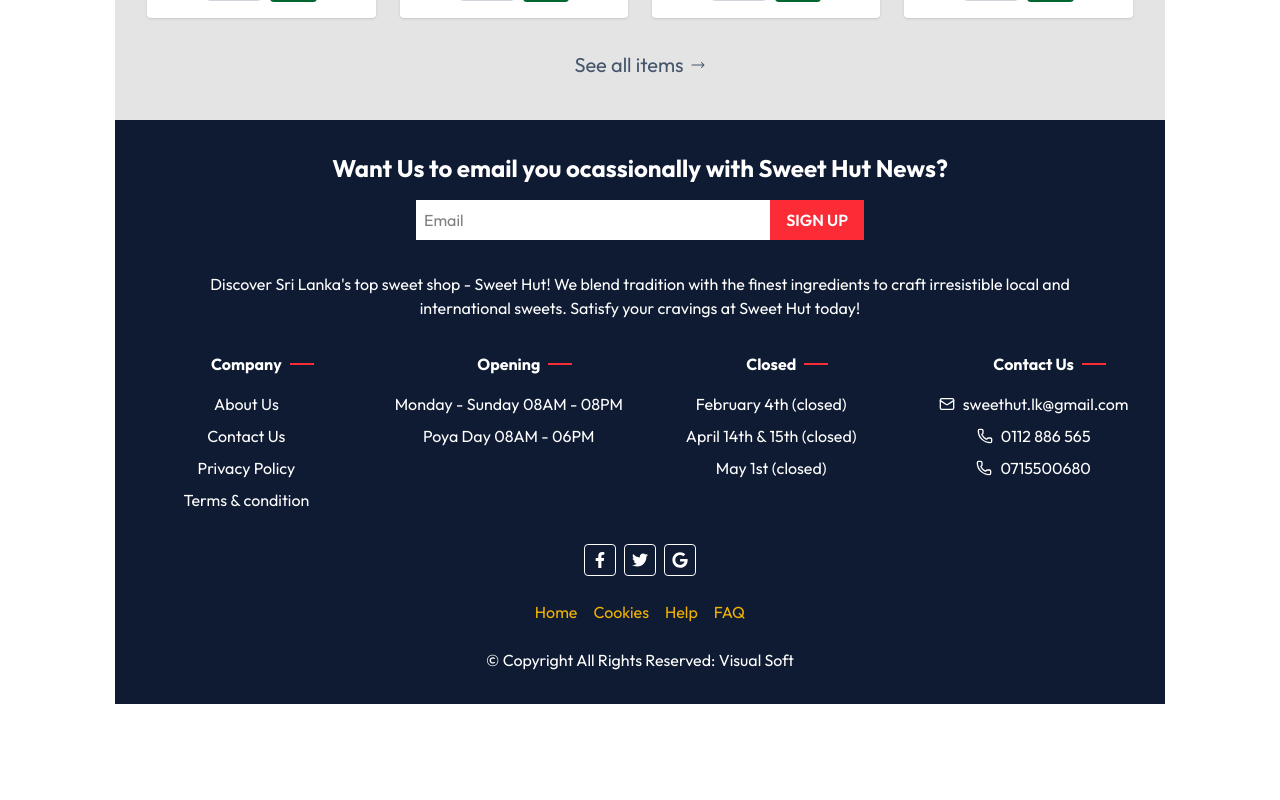
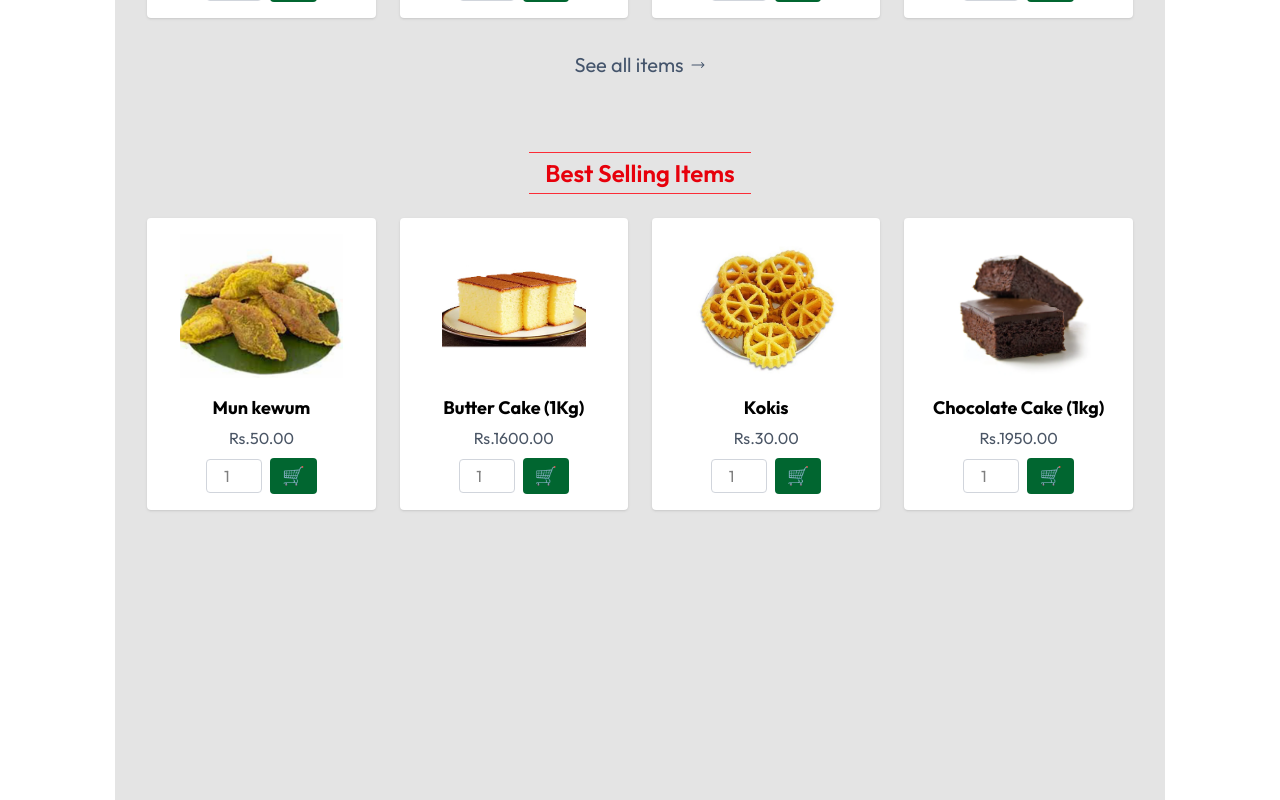
Before and after one commit to sahanharshajith/Sweet-Shop, a React (Vite) app in the folder frontend/: page / in a window 1280 px wide. Shown: the part 1640-2440 px from the top of the page. Before the commit the page ends 2344 px from the top, so only its background shows below. Built offline with nearby package versions, Linux system fonts and the light colour scheme.

Commit message:
feat: Add BestSeller component to showcase best selling items and integrate with cart functionality; remove Footer from multiple pages

```diff
--- a/frontend/src/App.jsx
+++ b/frontend/src/App.jsx
@@ -13,6 +13,7 @@
 import SignInPage from './pages/SignInPage';
 import SignUpPage from './pages/SignUpPage';
 import Payment from './pages/payment';
+import Footer from './components/Footer'
 
 const App = () => {
   return (
@@ -32,7 +33,7 @@
         <Route path="/signup" element={<SignUpPage />} />
         <Route path='/payment' element={<Payment />} />
       </Routes>
-
+      <Footer />
     </div>
   )
 }
--- a/frontend/src/assets/assets.js
+++ b/frontend/src/assets/assets.js
@@ -102,6 +102,41 @@
       name: "Kalu Aggala",
       price: 50,
       image: KaluAggala,
+    },
+];
+
+export const bestSellingItems = [
+    {
+      id: 2,
+      name: "Mun kewum",
+      price: 50,
+      quantity: 1,
+      image: Munkewum,
+      category: "Local sweets",
+    },
+    {
+        id: 9,
+        name: "Butter Cake (1Kg)",
+        price: 1600,
+        quantity: 1,
+        image: ButterCake,
+        category: "Cakes"
+    },
+    {
+      id: 3,
+      name: "Kokis",
+      price: 30,
+      quantity: 1,
+      image: Kokis,
+      category: "Local sweets",
+    },
+    {
+        id: 11,
+        name: "Chocolate Cake (1kg)",
+        price: 1950,
+        quantity: 1,
+        image: ChocolateCake,
+        category: "Cakes"
     },
 ];
 
--- a/frontend/src/components/AuthForm.jsx
+++ b/frontend/src/components/AuthForm.jsx
@@ -1,6 +1,5 @@
 import { useState } from 'react';
 import { Link } from 'react-router-dom';
-import Footer from './Footer';
 
 const AuthForm = ({ type = 'signin' }) => {
   const [formData, setFormData] = useState({
@@ -143,7 +142,6 @@
           </div>
         </div>
       </div>
-      <Footer />
     </>
   );
 };
--- /dev/null
+++ b/frontend/src/components/BestSeller.jsx
@@ -0,0 +1,86 @@
+import React, { useState } from "react";
+import { bestSellingItems } from "../assets/assets";
+import toast, { Toaster } from "react-hot-toast";
+
+const BestSeller = () => {
+  const [quantities, setQuantities] = useState({});
+
+  const handleChange = (id, value) => {
+    const numberValue = parseInt(value);
+    if (numberValue >= 1 || value === "") {
+      setQuantities((prev) => ({ ...prev, [id]: value }));
+    }
+  };
+
+  const handleAddToCart = (item) => {
+    const quantity = parseInt(quantities[item.id]) || 1;
+
+    if (quantity < 1) {
+      toast.error("Quantity must be at least 1");
+      return;
+    }
+
+    const cart = JSON.parse(localStorage.getItem("sweetCart")) || [];
+    const existingIndex = cart.findIndex((cartItem) => cartItem.id === item.id);
+
+    if (existingIndex !== -1) {
+      cart[existingIndex].quantity += quantity;
+    } else {
+      cart.push({ ...item, quantity });
+    }
+
+    localStorage.setItem("sweetCart", JSON.stringify(cart));
+    window.dispatchEvent(new Event("cartUpdated"));
+
+    setQuantities((prev) => ({ ...prev, [item.id]: "" }));
+
+    toast.success(`${item.name} added to cart!`);
+  };
+
+  return (
+    <section className="p-8 bg-[#e4e4e4] min-h-screen">
+      <Toaster position="top-right" toastOptions={{ duration: 2500 }} />
+
+      <div className="flex justify-center mb-6">
+        <h2 className="text-red-600 text-2xl font-semibold border-t border-b border-red-500 inline-block px-4 py-1">
+          Best Selling Items
+        </h2>
+      </div>
+
+      <div className="grid grid-cols-1 sm:grid-cols-2 lg:grid-cols-4 gap-6">
+        {bestSellingItems.map((item) => (
+          <div
+            key={item.id}
+            className="bg-white p-4 rounded shadow text-center hover:shadow-lg transition"
+          >
+            <img
+              src={item.image}
+              alt={item.name}
+              className="h-36 w-auto mx-auto mb-4 object-contain transition-transform hover:scale-105"
+            />
+            <h3 className="font-bold text-lg mb-1">{item.name}</h3>
+            <p className="text-gray-600 mb-2">Rs.{item.price.toFixed(2)}</p>
+            <div className="flex items-center justify-center gap-2">
+              <input
+                type="number"
+                min="1"
+                placeholder="1"
+                value={quantities[item.id] || ""}
+                onChange={(e) => handleChange(item.id, e.target.value)}
+                className="w-14 border border-gray-300 rounded p-1 text-center"
+              />
+              <button
+                onClick={() => handleAddToCart(item)}
+                className="bg-green-800 hover:bg-green-200 text-white hover:text-green-800 px-3 py-1 rounded text-lg flex items-center justify-center transition-colors"
+              >
+                🛒
+              </button>
+            </div>
+          </div>
+        ))}
+      </div>
+    </section>
+  );
+};
+
+export default BestSeller;
--- a/frontend/src/pages/About.jsx
+++ b/frontend/src/pages/About.jsx
@@ -1,6 +1,5 @@
 import React from 'react';
 import { assets } from '../assets/assets';
-import Footer from '../components/Footer';
 
 const AboutUs = () => {
   return (
@@ -53,7 +52,6 @@
           </div>
         </div>
       </section>
-      <Footer />
     </>
   );
 };
--- a/frontend/src/pages/Cart.jsx
+++ b/frontend/src/pages/Cart.jsx
@@ -1,6 +1,5 @@
 import { useState, useEffect } from 'react';
 import { ShoppingCart, ArrowLeft, Trash2 } from 'lucide-react';
-import Footer from '../components/Footer';
 import toast, { Toaster } from 'react-hot-toast';
 import { Link } from 'react-router-dom';
 
@@ -64,7 +63,6 @@
       <Toaster position="top-right" />
       <div className="bg-[#e4e4e4] min-h-screen">
         <div className="max-w-6xl mx-auto px-4 sm:px-6 py-8">
-          {/* Header Section */}
           <div className="text-center mb-8">
             <h2 className="text-red-600 text-xl sm:text-2xl font-semibold border-t border-b border-red-500 inline-block px-4 py-1 my-2 sm:my-4">
               Sweet Cart
@@ -82,7 +80,6 @@
             </div>
           </div>
 
-          {/* Cart Content */}
           <div className="bg-white rounded-lg shadow-md p-4 sm:p-6 mb-6">
             {cartItems.length === 0 ? (
               <div className="text-center py-8">
@@ -96,7 +93,6 @@
               </div>
             ) : (
               <>
-                {/* Desktop Table View */}
                 <div className="hidden sm:block overflow-x-auto">
                   <table className="w-full">
                     <thead>
@@ -166,7 +162,6 @@
                   </table>
                 </div>
 
-                {/* Mobile List View */}
                 <div className="sm:hidden space-y-4">
                   {cartItems.map((item) => (
                     <div key={item.id} className="border-b border-gray-200 pb-4">
@@ -219,7 +214,6 @@
                   </div>
                 </div>
 
-                {/* Remove All Button */}
                 {cartItems.length > 0 && (
                   <div className="text-right mt-4">
                     <button
@@ -234,7 +228,6 @@
             )}
           </div>
 
-          {/* Action Buttons */}
           <div className="flex flex-col sm:flex-row gap-3 sm:gap-4">
             <button
               onClick={goBackToShop}
@@ -257,7 +250,6 @@
           </div>
         </div>
       </div>
-      <Footer />
     </>
   );
 }
--- a/frontend/src/pages/Contact.jsx
+++ b/frontend/src/pages/Contact.jsx
@@ -1,6 +1,5 @@
 import { useState } from 'react';
 import { Phone, Mail } from 'lucide-react';
-import Footer from '../components/Footer';
 
 export default function ContactPage() {
   const [formData, setFormData] = useState({
@@ -122,7 +121,6 @@
           </div>
         </div>
       </div>
-      <Footer />
     </>
   );
 }
--- a/frontend/src/pages/Home.jsx
+++ b/frontend/src/pages/Home.jsx
@@ -1,8 +1,8 @@
 import React from 'react'
 import Hero from '../components/Hero'
-import Footer from '../components/Footer';
 import OurTeam from '../components/OurTeam';
 import PopularItems from '../components/PopularItems';
+import BestSeller from '../components/BestSeller';
 
 const Home = () => {
   return (
@@ -10,7 +10,7 @@
         <Hero />
         <OurTeam />
         <PopularItems />
-        <Footer />
+        <BestSeller />
     </div>
   )
 }
--- a/frontend/src/pages/Menu.jsx
+++ b/frontend/src/pages/Menu.jsx
@@ -1,6 +1,5 @@
 import { useState, useEffect, useCallback } from 'react';
 import { menuItems, categories } from '../assets/assets';
-import Footer from '../components/Footer';
 import toast, { Toaster } from 'react-hot-toast';
 
 const FoodMenu = () => {
@@ -130,7 +129,6 @@
           </div>
         )}
       </div>
-      <Footer />
     </>
   );
 };
--- a/frontend/src/pages/Service.jsx
+++ b/frontend/src/pages/Service.jsx
@@ -1,6 +1,5 @@
 import React from 'react';
 import { FaUserTie, FaUtensils, FaShoppingCart, FaHeadset } from 'react-icons/fa';
-import Footer from '../components/Footer';
 
 const features = [
   {
@@ -52,7 +51,6 @@
         ))}
       </div>
     </section>
-    <Footer />
     </>
   );
 };
--- a/frontend/src/pages/payment.jsx
+++ b/frontend/src/pages/payment.jsx
@@ -1,6 +1,5 @@
 import { useState, useEffect } from 'react';
 import { ShoppingCart, ArrowLeft, CreditCard, User, Phone, MapPin, CheckCircle } from 'lucide-react';
-import Footer from '../components/Footer';
 import toast, { Toaster } from 'react-hot-toast';
 
 export default function PaymentPage() {
@@ -556,7 +555,6 @@
           )}
         </div>
       </div>
-      <Footer />
     </>
   );
 }
```
